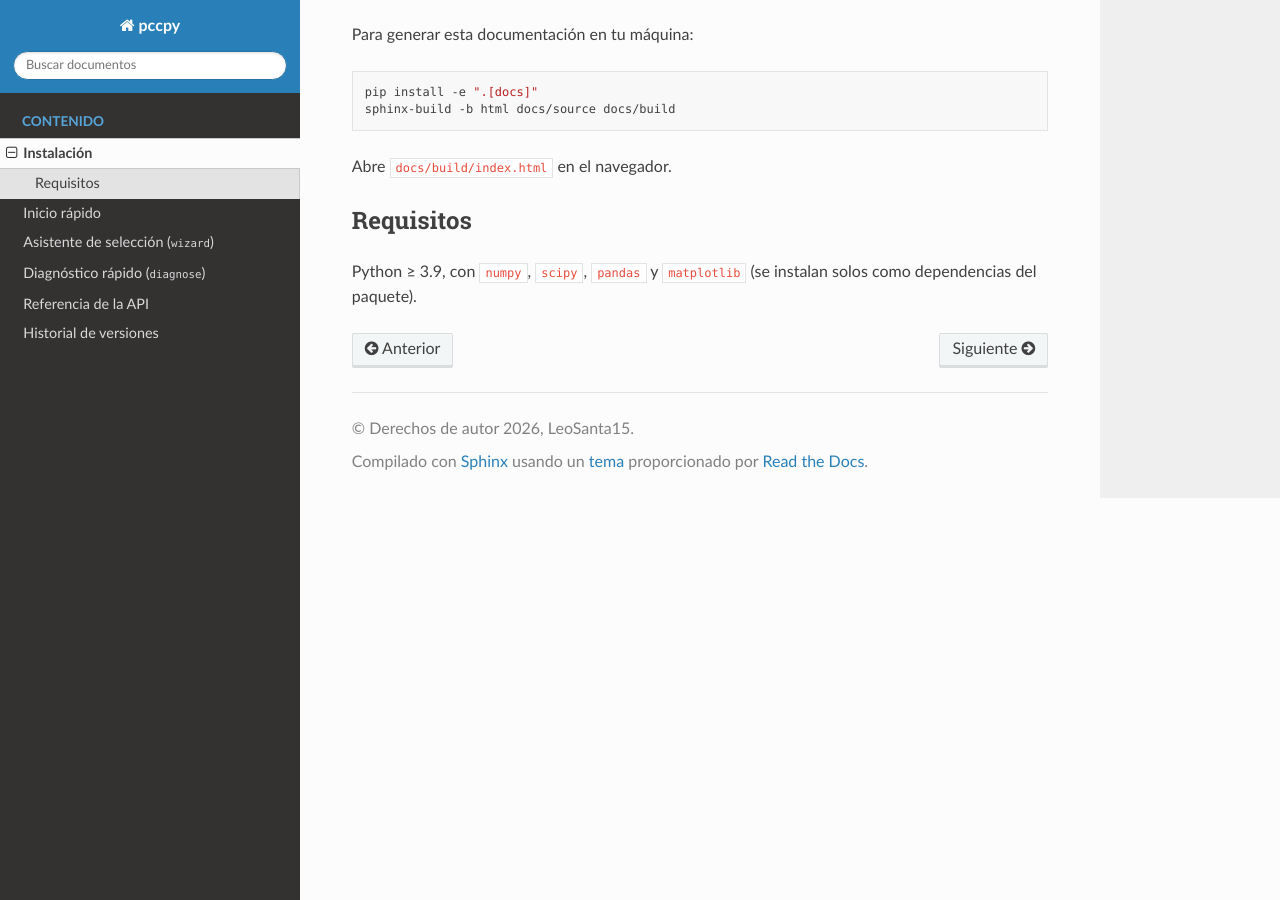
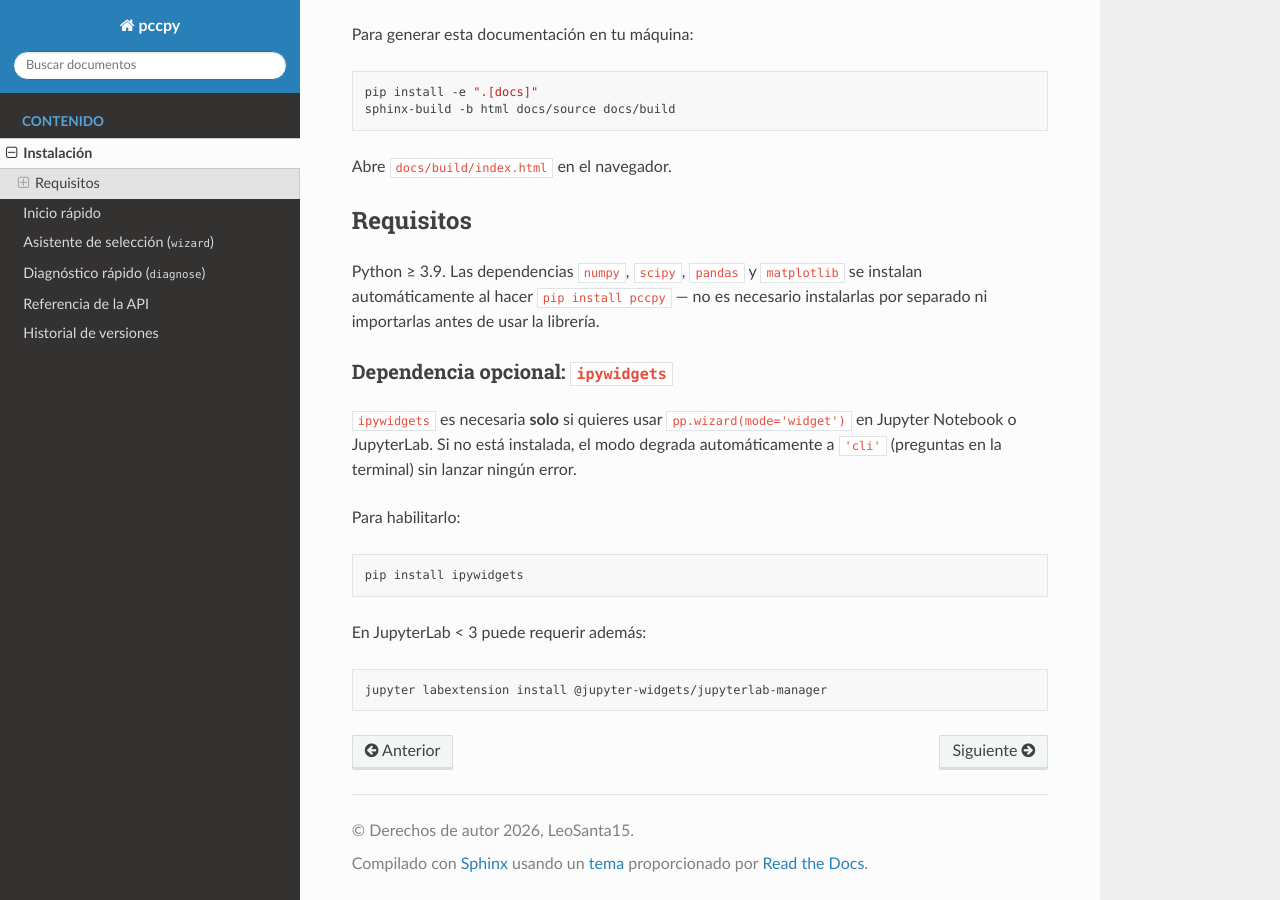
Before and after one commit to LeoSanta15/pccpy, a Sphinx documentation site: the page built from docs/source/instalacion.md, in a window 1280 px wide and 900 px high, scrolled down 565 px. Built offline with Sphinx 7.4.7 and the Read the Docs theme 3.1.0, drawn with Linux system fonts in a browser that asks for light colours.

Commit message:
docs: aclara dependencias automáticas y agrega nota sobre ipywidgets
Las dependencias obligatorias (numpy, scipy, pandas, matplotlib) se
instalan solas con pip. Se añade sección sobre ipywidgets como
dependencia opcional solo para wizard(mode='widget') en Jupyter.

Co-Authored-By: Claude Sonnet 4.6 <noreply@anthropic.com>
Claude-Session: https://claude.ai/code/session_01HUHPdX7cdH9SJwzgGiM2LC

````diff
--- a/docs/source/instalacion.md
+++ b/docs/source/instalacion.md
@@ -34,5 +34,24 @@ Abre `docs/build/index.html` en el navegador.
 
 ## Requisitos
 
-Python ≥ 3.9, con `numpy`, `scipy`, `pandas` y `matplotlib` (se instalan solos
-como dependencias del paquete).
+Python ≥ 3.9. Las dependencias `numpy`, `scipy`, `pandas` y `matplotlib` se
+instalan automáticamente al hacer `pip install pccpy` — no es necesario
+instalarlas por separado ni importarlas antes de usar la librería.
+
+### Dependencia opcional: `ipywidgets`
+
+`ipywidgets` es necesaria **solo** si quieres usar `pp.wizard(mode='widget')`
+en Jupyter Notebook o JupyterLab. Si no está instalada, el modo degrada
+automáticamente a `'cli'` (preguntas en la terminal) sin lanzar ningún error.
+
+Para habilitarlo:
+
+```bash
+pip install ipywidgets
+```
+
+En JupyterLab < 3 puede requerir además:
+
+```bash
+jupyter labextension install @jupyter-widgets/jupyterlab-manager
+```
````
